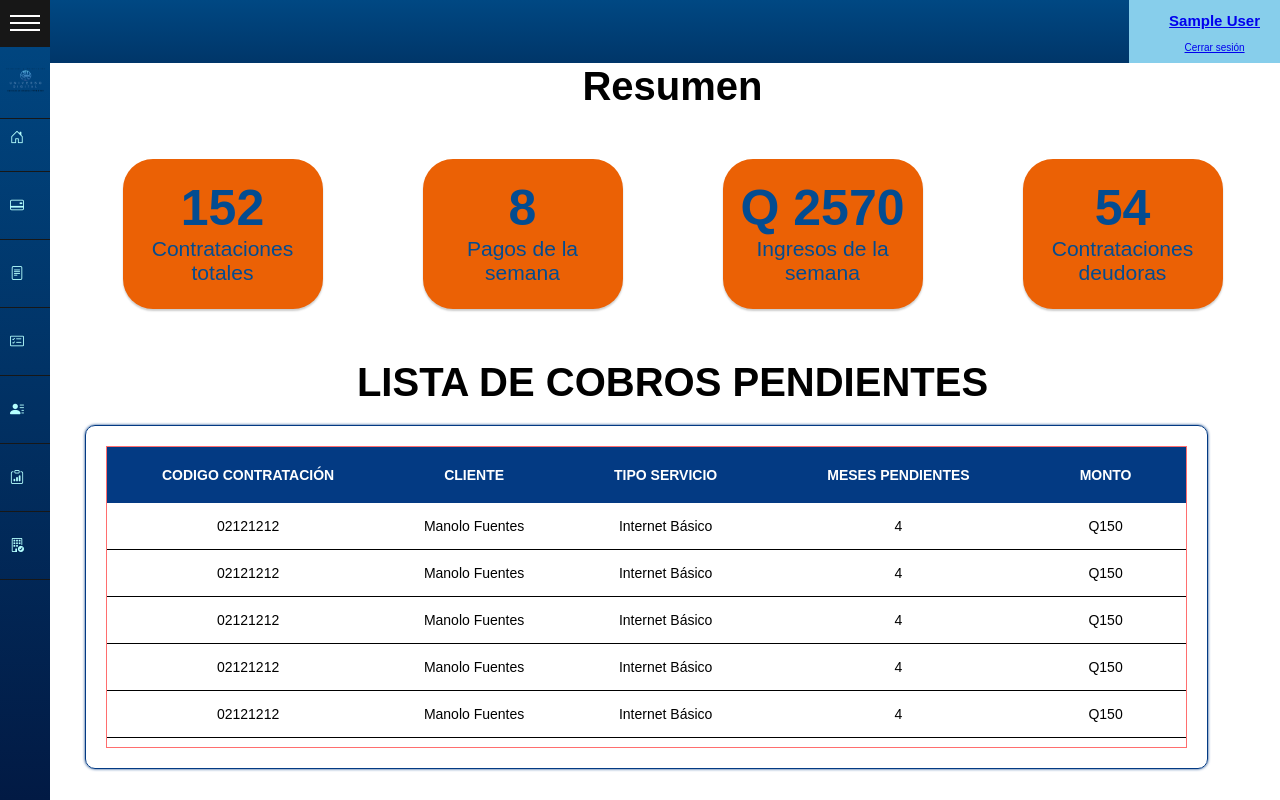
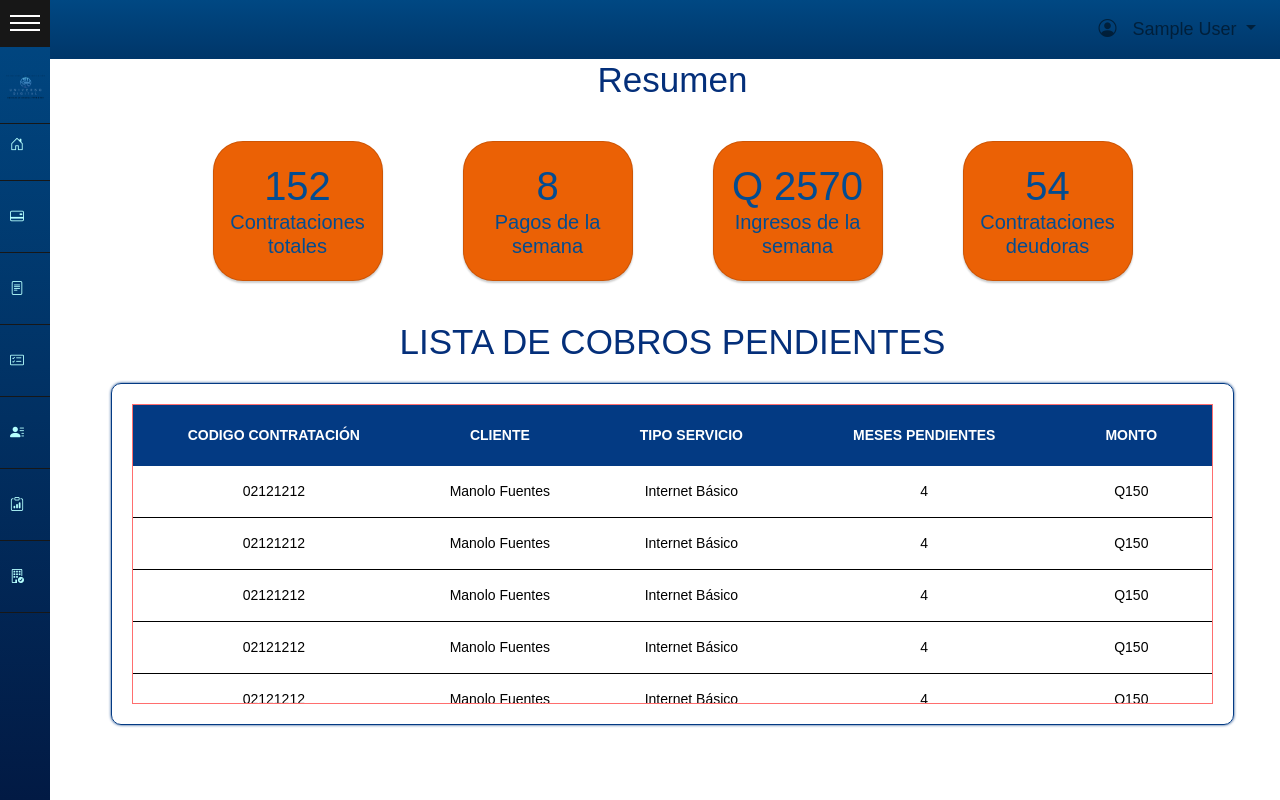
Before and after one commit to CodiceGT/UniversoDig, a Django app: page / in a window 1280 px wide. Run offline with Django 4.2, Linux system fonts and the light colour scheme; the visitor is signed in with stand-in values (Sample User, id 1); some libraries are stand-ins or nearby versions.

Commit message:
dashboard
culminación en un 90%

```diff
--- a/apps/home/static/css/menu.css
+++ b/apps/home/static/css/menu.css
@@ -209,15 +209,12 @@ body{
     width: 100px;
 }
 
+/************************** barra superior*/
+
 .fondoheader{
-    position: sticky;
-    top: 0px;
-    margin: 0;
-    width: 100%;
-    overflow: hidden;
-    background: var(--bgheader);
+      background: var(--bgheader);
 }
-
+/*
 .lista-derecha{
     color: rgb(226, 19, 19);
     display: flex;
@@ -234,7 +231,7 @@ body{
     padding-right: 20px;
 }
 
-/*lineas horizontales*/
+lineas horizontales superior
 
 .barras-h{
     width: 0;
@@ -245,26 +242,47 @@ body{
     justify-content: left;
     margin: auto;
 }
+
 .barras-h .lateral{
     background: var(--bgheader);
-    width: 220px;
+    width: 20px;
     height: 230px;
     border-radius: 30px;
-    box-shadow: 0 2px 2px rgb(0, 0, 0, 0.2);
+    box-shadow: 0 2px 2px rgba(0, 0, 0, 0.2);
     overflow: hidden;
     margin: 20px;
     text-align: center;
     transition: all 0.25s;
 }
 
+*/
+
 /************************** cards */
 
 .title-container{
-    margin: auto;
     text-align: center;
-    font-size: 40px;
-    color: black;
-    margin-top: 1px;
+    height: auto;
+    margin:auto;
+    font-size: 35px;
+    color: rgb(4, 47, 122);
+    margin-top:auto;
+}
+
+.lineas::after,.lineas::before{
+    content: '';
+    position: absolute;
+    width: 200px;
+    height: 8px;
+    background-color: currentColor;
+    top: 0.5em;
+}
+
+.lineas::after{
+    left: -210px;
+}
+
+.lineas::before{
+    right: -210px;
 }
 
 .contenido{
@@ -279,12 +297,12 @@ body{
 
 .contenido .card{
     background: rgb(235, 97, 5);
-    width: 200px;
-    height: 150px;
+    width: 170px;
+    height: 140px;
     border-radius: 30px;
     box-shadow: 0 2px 2px rgb(0, 0, 0, 0.2);
     overflow: hidden;
-    margin: 50px;
+    margin: 40px;
     text-align: center;
     transition: all 0.25s;
 }
@@ -297,13 +315,14 @@ body{
 .title-card{
     margin: 0;
     text-align: center;
-    font-size: 50px;
+    font-size: 40px;
     margin-top: 20px;
 }
 
 .contenido .card h3{
     font-weight: 500;
     margin: 0;
+    font-size: 20px
 }
 
 .contenido .card a {
@@ -311,6 +330,7 @@ body{
     text-decoration: none;
     color: rgb(3, 76, 145);
 }
+
 
 /******************** tabla de contenido */
 .contenido-tabla{
@@ -364,7 +384,3 @@ tbody tr:hover{
     border-radius: 10px;
     max-width: fit-content;
 }
-
-#center{
-    margin: 0 auto
-}
--- a/apps/home/templates/index.html
+++ b/apps/home/templates/index.html
@@ -35,7 +35,7 @@
     </section>
     <section id="main-container">
         <h1 class="title-container"> LISTA DE COBROS PENDIENTES </h1>
-        <div id="center">
+        <div class="d-flex justify-content-center">
             <div class="outer-wrapper">
                 <div class="contenido-tabla table-wrapper">
                     <table>
--- a/apps/home/templates/menu.html
+++ b/apps/home/templates/menu.html
@@ -9,36 +9,38 @@
       rel="stylesheet"
       href="https://cdn.jsdelivr.net/npm/bootstrap-icons@1.10.2/font/bootstrap-icons.css"
     />
+    <link rel="stylesheet" href="https://cdn.jsdelivr.net/npm/bootstrap@4.0.0/dist/css/bootstrap.min.css" integrity="sha384-Gn5384xqQ1aoWXA+058RXPxPg6fy4IWvTNh0E263XmFcJlSAwiGgFAW/dAiS6JXm" crossorigin="anonymous">
     <link rel="stylesheet" href="{% static 'css/menu.css' %}" />
     <title>Home</title>
   </head>
   <body >
-    <div class="fondoheader">
-        <header>
-            <div class="lista-derecha ">
-                <nav class="fondouser">
-                    <ul>
-                        <a href="#"> <h1>{{user.first_name}} {{ user.last_name }}</h1> </a></li>
-                    </ul>
-                    <ul>
-                        <h2>{{ user.cuenta.tipo | upper }}</h2>
-                            <!--
-                            {% if user.cuenta.tipo|upper == 'GERENTE' %}
-                            <p>Usted tiene acceso a todo ✅</p>
-                            {% elif user.cuenta.tipo|upper == 'COBRADOR' %}
-                            <p>Usted no tiene acceso a todo ❌</p>
-                            {% else %}
-                            <p>Tipo de usuario no reconocido❗⛔</p>
-                            {% endif %}
-                            -->
-                    </ul>
-                    <ul>
-                        <a href="{% url 'home:logout' %}">Cerrar sesión</a>
-                    </ul>
-                  </nav>
+    <!-- Barra de nav -->
+    <nav class="navbar navbar-expand-lg navbar-light fondoheader">
+      <a class="navbar-brand" href="#"></i></a>
+      <button class="navbar-toggler" type="button" data-toggle="collapse" data-target="#navbarSupportedContent" aria-controls="navbarSupportedContent" aria-expanded="false" aria-label="Toggle navigation">
+        <span class="navbar-toggler-icon"></span>
+      </button>
+
+      <div class="collapse navbar-collapse" id="navbarSupportedContent">
+        <ul class="navbar-nav ml-auto">
+          <li class="nav-item active">
+            <li class="nav-item">
+              <a class="nav-link" href="#"><i class="bi bi-person-circle"></i></a>
+            </li>
+          <li class="nav-item dropdown">
+            <a class="nav-link dropdown-toggle" href="#" id="navbarDropdown" role="button" data-toggle="dropdown" aria-haspopup="true" aria-expanded="false">
+              {{user.first_name}} {{ user.last_name }}
+            </a>
+            <div class="dropdown-menu" aria-labelledby="navbarDropdown">
+              <a class="dropdown-item" href="#">{{ user.cuenta.tipo | upper }}</a>
+              <div class="dropdown-divider"></div>
+              <a class="dropdown-item" href="{% url 'home:logout' %}">Cerrar sesión</a>
             </div>
-          </header>
-    </div>
+          </li>
+        </ul>
+      </div>
+    </nav>
+    <!-- Barra de nav -->
 
     <!-- header -->
     <div id="menu" class="menu-collapsed">
@@ -112,6 +114,7 @@
       </div>
     </div>
 
+
     <section id="main-container">
       {% block contenido %}
       {% endblock contenido %}
@@ -137,5 +140,8 @@
       });
     </script>
 
+    <script src="https://code.jquery.com/jquery-3.2.1.slim.min.js" integrity="sha384-KJ3o2DKtIkvYIK3UENzmM7KCkRr/rE9/Qpg6aAZGJwFDMVNA/GpGFF93hXpG5KkN" crossorigin="anonymous"></script>
+<script src="https://cdn.jsdelivr.net/npm/popper.js@1.12.9/dist/umd/popper.min.js" integrity="sha384-ApNbgh9B+Y1QKtv3Rn7W3mgPxhU9K/ScQsAP7hUibX39j7fakFPskvXusvfa0b4Q" crossorigin="anonymous"></script>
+<script src="https://cdn.jsdelivr.net/npm/bootstrap@4.0.0/dist/js/bootstrap.min.js" integrity="sha384-JZR6Spejh4U02d8jOt6vLEHfe/JQGiRRSQQxSfFWpi1MquVdAyjUar5+76PVCmYl" crossorigin="anonymous"></script>
   </body>
 </html>
```
